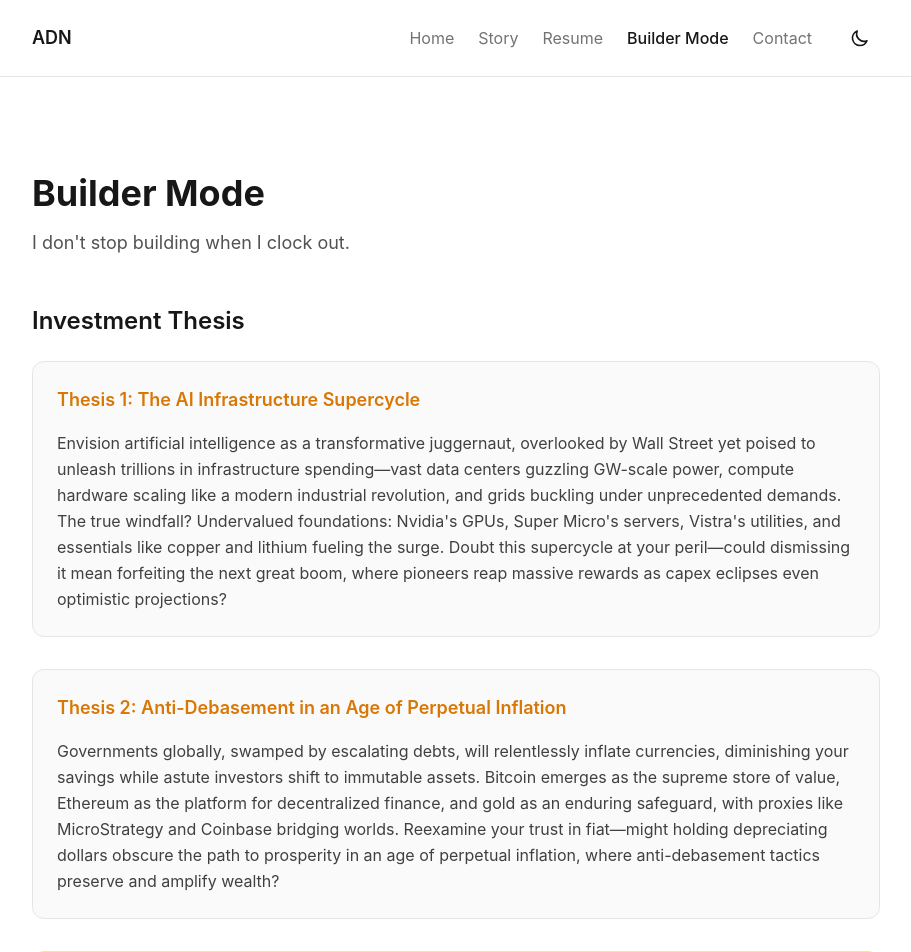
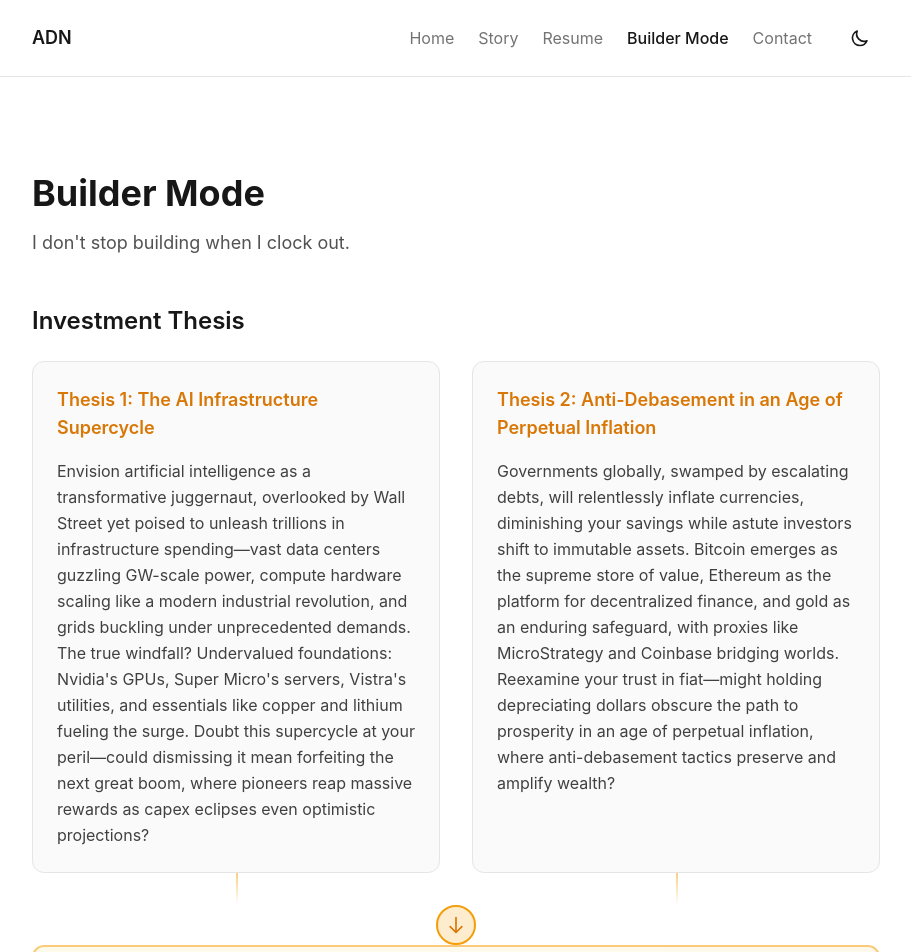
Before and after one commit to DogginitAN/andrewdavidnolan.com, a Next.js app: page /builder-mode in a window 1280 px wide. Shown: the top 952 px of the page, without its empty margins (184-1095 px from the left). Built offline with nearby package versions, Linux system fonts and the light colour scheme; a web font is replaced by a local one.

Commit message:
Update Investment Thesis section to flow diagram layout

```diff
--- a/app/builder-mode/page.tsx
+++ b/app/builder-mode/page.tsx
@@ -11,9 +11,13 @@
       <section className="mb-16">
         <h2 className="text-2xl font-semibold mb-6">Investment Thesis</h2>
 
-        <div className="space-y-8">
-          {/* Thesis 1: AI Infrastructure Supercycle */}
-          <div className="p-6 rounded-xl bg-neutral-50 dark:bg-neutral-900 border border-neutral-200 dark:border-neutral-800">
+        {/* Flow Diagram Container */}
+        <div className="relative">
+          {/* Top Row: Two Thesis Cards */}
+          <div className="grid md:grid-cols-2 gap-8 mb-8">
+            {/* Thesis 1 */}
+            <div className="relative">
+              <div className="p-6 rounded-xl bg-neutral-50 dark:bg-neutral-900 border border-neutral-200 dark:border-neutral-800 h-full">
                 <h3 className="text-lg font-semibold mb-4 text-amber-600 dark:text-amber-500">
                   Thesis 1: The AI Infrastructure Supercycle
                 </h3>
@@ -21,9 +25,13 @@
                   Envision artificial intelligence as a transformative juggernaut, overlooked by Wall Street yet poised to unleash trillions in infrastructure spending—vast data centers guzzling GW-scale power, compute hardware scaling like a modern industrial revolution, and grids buckling under unprecedented demands. The true windfall? Undervalued foundations: Nvidia's GPUs, Super Micro's servers, Vistra's utilities, and essentials like copper and lithium fueling the surge. Doubt this supercycle at your peril—could dismissing it mean forfeiting the next great boom, where pioneers reap massive rewards as capex eclipses even optimistic projections?
                 </p>
               </div>
+              {/* Connector line - desktop only */}
+              <div className="hidden md:block absolute -bottom-8 left-1/2 w-0.5 h-8 bg-gradient-to-b from-amber-500/50 to-transparent"></div>
+            </div>
 
-          {/* Thesis 2: Anti-Debasement */}
-          <div className="p-6 rounded-xl bg-neutral-50 dark:bg-neutral-900 border border-neutral-200 dark:border-neutral-800">
+            {/* Thesis 2 */}
+            <div className="relative">
+              <div className="p-6 rounded-xl bg-neutral-50 dark:bg-neutral-900 border border-neutral-200 dark:border-neutral-800 h-full">
                 <h3 className="text-lg font-semibold mb-4 text-amber-600 dark:text-amber-500">
                   Thesis 2: Anti-Debasement in an Age of Perpetual Inflation
                 </h3>
@@ -31,15 +39,30 @@
                   Governments globally, swamped by escalating debts, will relentlessly inflate currencies, diminishing your savings while astute investors shift to immutable assets. Bitcoin emerges as the supreme store of value, Ethereum as the platform for decentralized finance, and gold as an enduring safeguard, with proxies like MicroStrategy and Coinbase bridging worlds. Reexamine your trust in fiat—might holding depreciating dollars obscure the path to prosperity in an age of perpetual inflation, where anti-debasement tactics preserve and amplify wealth?
                 </p>
               </div>
+              {/* Connector line - desktop only */}
+              <div className="hidden md:block absolute -bottom-8 left-1/2 w-0.5 h-8 bg-gradient-to-b from-amber-500/50 to-transparent"></div>
+            </div>
+          </div>
 
-          {/* Strategy: Combining Both */}
-          <div className="p-6 rounded-xl bg-gradient-to-br from-amber-50 to-orange-50 dark:from-amber-950/30 dark:to-orange-950/30 border border-amber-200 dark:border-amber-900">
+          {/* Merge Icon - desktop only */}
+          <div className="hidden md:flex justify-center items-center -mb-4 relative z-10">
+            <div className="w-10 h-10 rounded-full bg-amber-500/20 dark:bg-amber-500/30 border-2 border-amber-500 flex items-center justify-center">
+              <svg className="w-5 h-5 text-amber-600 dark:text-amber-400" fill="none" stroke="currentColor" viewBox="0 0 24 24">
+                <path strokeLinecap="round" strokeLinejoin="round" strokeWidth={2} d="M19 14l-7 7m0 0l-7-7m7 7V3" />
+              </svg>
+            </div>
+          </div>
+
+          {/* The Synthesis Card */}
+          <div className="mt-4">
+            <div className="p-6 rounded-xl bg-gradient-to-br from-amber-50 to-orange-50 dark:from-amber-950/30 dark:to-orange-950/30 border-2 border-amber-500/50 dark:border-amber-600/50">
               <h3 className="text-lg font-semibold mb-4 text-amber-700 dark:text-amber-400">
                 The Synthesis: Picks and Shovels → Bitcoin
               </h3>
               <p className="text-neutral-700 dark:text-neutral-300 leading-relaxed">
                 To harness both theses synergistically, savvy investors can wield a "picks and shovels" strategy: allocate to AI infrastructure enablers for explosive growth, while hedging debasement by denominating gains in Bitcoin—converting fiat profits into BTC for storage, effectively mining the supercycle's upside in a currency immune to inflation. This dual approach questions conventional portfolios: why chase volatile stocks alone when blending AI's momentum with crypto's resilience could compound returns, turning supercycle booms into enduring, inflation-proof wealth?
               </p>
+            </div>
           </div>
         </div>
 
```
Lines whose indentation alone changed are shown as unchanged.
